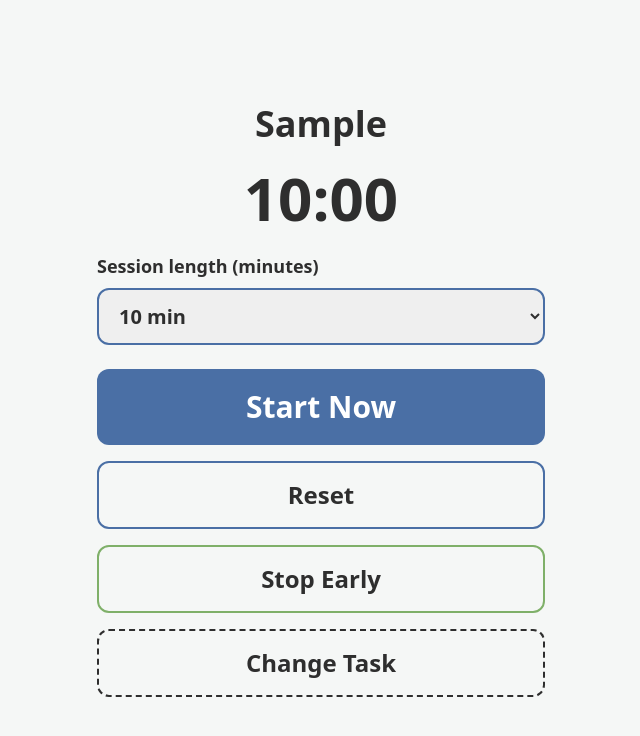
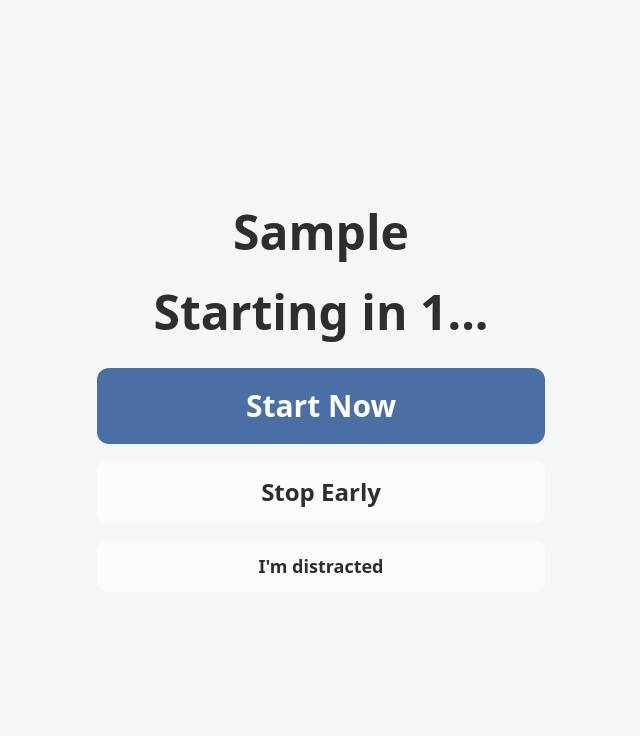
Before and after one commit to menoskar42-boop/adhd, a Next.js app: page / in a window 1280 px wide. Both pictures are taken after typing "Sample" into the empty fields and a click on the button "Add Task". Shown: the top 736 px of the page, without its empty margins (319-959 px from the left). Built offline with nearby package versions, Linux system fonts and the light colour scheme.

Commit message:
Simplify timer UI and add auto-start distraction flow

```diff
--- a/app/page.js
+++ b/app/page.js
@@ -1,13 +1,12 @@
 "use client";
 
-import { useEffect, useMemo, useState } from "react";
+import { useEffect, useState } from "react";
 import { clearTask, getTask, setTask } from "@/lib/storage";
 import { theme } from "@/lib/theme";
 
 const DEFAULT_MINUTES = 10;
 const MAX_MINUTES = 25;
-const MIN_MINUTES = 5;
-const SESSION_OPTIONS = [5, 10, 15, 20, 25];
+const DISTRACTION_MINUTES = 5;
 
 function formatTime(totalSeconds) {
   const minutes = Math.floor(totalSeconds / 60)
@@ -19,12 +18,11 @@ function formatTime(totalSeconds) {
 
 export default function Home() {
   const [taskTitle, setTaskTitle] = useState("");
-  const [nextTaskTitle, setNextTaskTitle] = useState("");
-  const [taskDuration, setTaskDuration] = useState(DEFAULT_MINUTES);
   const [task, setTaskState] = useState(null);
   const [secondsLeft, setSecondsLeft] = useState(DEFAULT_MINUTES * 60);
   const [isRunning, setIsRunning] = useState(false);
   const [showDonePrompt, setShowDonePrompt] = useState(false);
+  const [startCountdown, setStartCountdown] = useState(0);
 
   useEffect(() => {
     const saved = getTask();
@@ -51,10 +49,7 @@ export default function Home() {
     return () => clearInterval(id);
   }, [isRunning]);
 
-  const currentMinutes = useMemo(
-    () => task?.currentDuration || DEFAULT_MINUTES,
-    [task]
-  );
+  const currentMinutes = task?.currentDuration || DEFAULT_MINUTES;
 
   const saveTask = (nextTask) => {
     setTaskState(nextTask);
@@ -64,7 +59,7 @@ export default function Home() {
   const createTask = (title) => ({
     title: title.trim(),
     sessions: [],
-    currentDuration: taskDuration,
+    currentDuration: DEFAULT_MINUTES,
   });
 
   const addTask = () => {
@@ -72,7 +67,8 @@ export default function Home() {
     const nextTask = createTask(taskTitle);
     saveTask(nextTask);
     setTaskTitle("");
-    setSecondsLeft(taskDuration * 60);
+    setShowDonePrompt(false);
+    setStartCountdown(3);
   };
 
   const startTimer = () => {
@@ -82,41 +78,13 @@ export default function Home() {
 
   const pauseTimer = () => setIsRunning(false);
 
-  const resetTimer = () => {
-    setIsRunning(false);
-    setSecondsLeft(currentMinutes * 60);
-  };
-
-  const updateCurrentDuration = (minutes) => {
-    if (!task) return;
-    const nextTask = { ...task, currentDuration: minutes };
-    saveTask(nextTask);
-    setSecondsLeft(minutes * 60);
-    setIsRunning(false);
-    setShowDonePrompt(false);
-  };
-
   const finishTask = () => {
     clearTask();
     setTaskState(null);
     setShowDonePrompt(false);
     setIsRunning(false);
-    setTaskDuration(DEFAULT_MINUTES);
-    setNextTaskTitle("");
+    setStartCountdown(0);
     setSecondsLeft(DEFAULT_MINUTES * 60);
-  };
-
-  const switchTask = () => {
-    finishTask();
-  };
-
-  const startNextTask = () => {
-    if (!nextTaskTitle.trim()) return;
-    const nextTask = createTask(nextTaskTitle);
-    saveTask(nextTask);
-    setNextTaskTitle("");
-    setShowDonePrompt(false);
-    setSecondsLeft(taskDuration * 60);
   };
 
   const stopEarly = () => {
@@ -130,6 +98,34 @@ export default function Home() {
     setIsRunning(false);
     setSecondsLeft(DEFAULT_MINUTES * 60);
   };
+
+  const distractedNow = () => {
+    if (!task) return;
+    const nextTask = {
+      ...task,
+      currentDuration: DISTRACTION_MINUTES,
+    };
+    saveTask(nextTask);
+    setShowDonePrompt(false);
+    setSecondsLeft(DISTRACTION_MINUTES * 60);
+    setIsRunning(true);
+  };
+
+  useEffect(() => {
+    if (!task || startCountdown <= 0) return;
+    const id = setTimeout(() => {
+      setStartCountdown((prev) => {
+        if (prev <= 1) {
+          setSecondsLeft((task.currentDuration || DEFAULT_MINUTES) * 60);
+          setIsRunning(true);
+          return 0;
+        }
+        return prev - 1;
+      });
+    }, 1000);
+
+    return () => clearTimeout(id);
+  }, [task, startCountdown]);
 
   const completeSession = () => {
     if (!task) return;
@@ -152,33 +148,20 @@ export default function Home() {
         color: theme.colors.text,
       }}
     >
-      <div className="w-full max-w-md text-center space-y-6">
+      <div className="w-full max-w-md text-center space-y-8">
         {!task ? (
           <>
-            <h1 className="text-4xl font-semibold">NeuroPilot</h1>
+            <h1 className="text-5xl font-semibold">NeuroPilot</h1>
             <input
               value={taskTitle}
               onChange={(e) => setTaskTitle(e.target.value)}
               placeholder="Your one task"
-              className="w-full rounded-xl border-2 px-4 py-4 text-2xl"
-              style={{ borderColor: theme.colors.primary }}
+              className="w-full rounded-xl px-6 py-5 text-3xl"
+              style={{ backgroundColor: "rgba(255,255,255,0.7)" }}
             />
-            <label className="block text-left text-lg font-semibold">
-              Session length (minutes)
-              <input
-                type="range"
-                min={MIN_MINUTES}
-                max={MAX_MINUTES}
-                step={5}
-                value={taskDuration}
-                onChange={(e) => setTaskDuration(Number(e.target.value))}
-                className="mt-3 w-full"
-              />
-            </label>
-            <p className="text-xl font-semibold">{taskDuration} min</p>
             <button
               onClick={addTask}
-              className="w-full rounded-xl py-4 text-2xl font-semibold text-white"
+              className="w-full rounded-xl py-5 text-3xl font-semibold text-white"
               style={{ backgroundColor: theme.colors.primary }}
             >
               Add Task
@@ -186,61 +169,31 @@ export default function Home() {
           </>
         ) : (
           <>
-            <h1 className="text-4xl font-semibold">{task.title}</h1>
-            <p className="text-6xl font-bold">{formatTime(secondsLeft)}</p>
-            <label className="block text-left text-lg font-semibold">
-              Session length (minutes)
-              <select
-                value={currentMinutes}
-                onChange={(e) => updateCurrentDuration(Number(e.target.value))}
-                className="mt-2 w-full rounded-xl border-2 px-4 py-3 text-xl"
-                style={{ borderColor: theme.colors.primary }}
-              >
-                {SESSION_OPTIONS.map((minutes) => (
-                  <option key={minutes} value={minutes}>
-                    {minutes} min
-                  </option>
-                ))}
-              </select>
-            </label>
+            <h1 className="text-5xl font-semibold">{task.title}</h1>
+            {startCountdown > 0 ? (
+              <p className="text-5xl font-bold">
+                Starting in {startCountdown}...
+              </p>
+            ) : (
+              <p className="text-7xl font-bold">{formatTime(secondsLeft)}</p>
+            )}
 
             {showDonePrompt ? (
               <div className="space-y-4">
                 <p className="text-3xl font-semibold">Done?</p>
                 <button
+                  onClick={finishTask}
+                  className="w-full rounded-xl py-4 text-2xl font-semibold text-white"
+                  style={{ backgroundColor: theme.colors.primary }}
+                >
+                  Yes
+                </button>
+                <button
                   onClick={completeSession}
                   className="w-full rounded-xl py-4 text-2xl font-semibold"
-                  style={{ border: `2px solid ${theme.colors.primary}` }}
+                  style={{ backgroundColor: "rgba(255,255,255,0.6)" }}
                 >
-                  Continue Next Session
-                </button>
-                <button
-                  onClick={finishTask}
-                  className="w-full rounded-xl py-4 text-2xl font-semibold"
-                  style={{ border: `2px solid ${theme.colors.accent}` }}
-                >
-                  Finish Task
-                </button>
-                <input
-                  value={nextTaskTitle}
-                  onChange={(e) => setNextTaskTitle(e.target.value)}
-                  placeholder="Next task"
-                  className="w-full rounded-xl border-2 px-4 py-4 text-xl"
-                  style={{ borderColor: theme.colors.primary }}
-                />
-                <button
-                  onClick={startNextTask}
-                  className="w-full rounded-xl py-4 text-2xl font-semibold text-white"
-                  style={{ backgroundColor: theme.colors.accent }}
-                >
-                  Start Next Task
-                </button>
-                <button
-                  onClick={switchTask}
-                  className="w-full rounded-xl py-4 text-xl font-semibold"
-                  style={{ border: `2px dashed ${theme.colors.text}` }}
-                >
-                  Change Task Manually
+                  Continue
                 </button>
               </div>
             ) : (
@@ -264,27 +217,19 @@ export default function Home() {
                 )}
 
                 <button
-                  onClick={resetTimer}
-                  className="w-full rounded-xl py-4 text-2xl font-semibold"
-                  style={{ border: `2px solid ${theme.colors.primary}` }}
-                >
-                  Reset
-                </button>
-
-                <button
                   onClick={stopEarly}
                   className="w-full rounded-xl py-4 text-2xl font-semibold"
-                  style={{ border: `2px solid ${theme.colors.accent}` }}
+                  style={{ backgroundColor: "rgba(255,255,255,0.6)" }}
                 >
                   Stop Early
                 </button>
 
                 <button
-                  onClick={switchTask}
-                  className="w-full rounded-xl py-4 text-2xl font-semibold"
-                  style={{ border: `2px dashed ${theme.colors.text}` }}
+                  onClick={distractedNow}
+                  className="w-full rounded-xl py-3 text-lg font-semibold"
+                  style={{ backgroundColor: "rgba(255,255,255,0.6)" }}
                 >
-                  Change Task
+                  I'm distracted
                 </button>
               </div>
             )}
```
